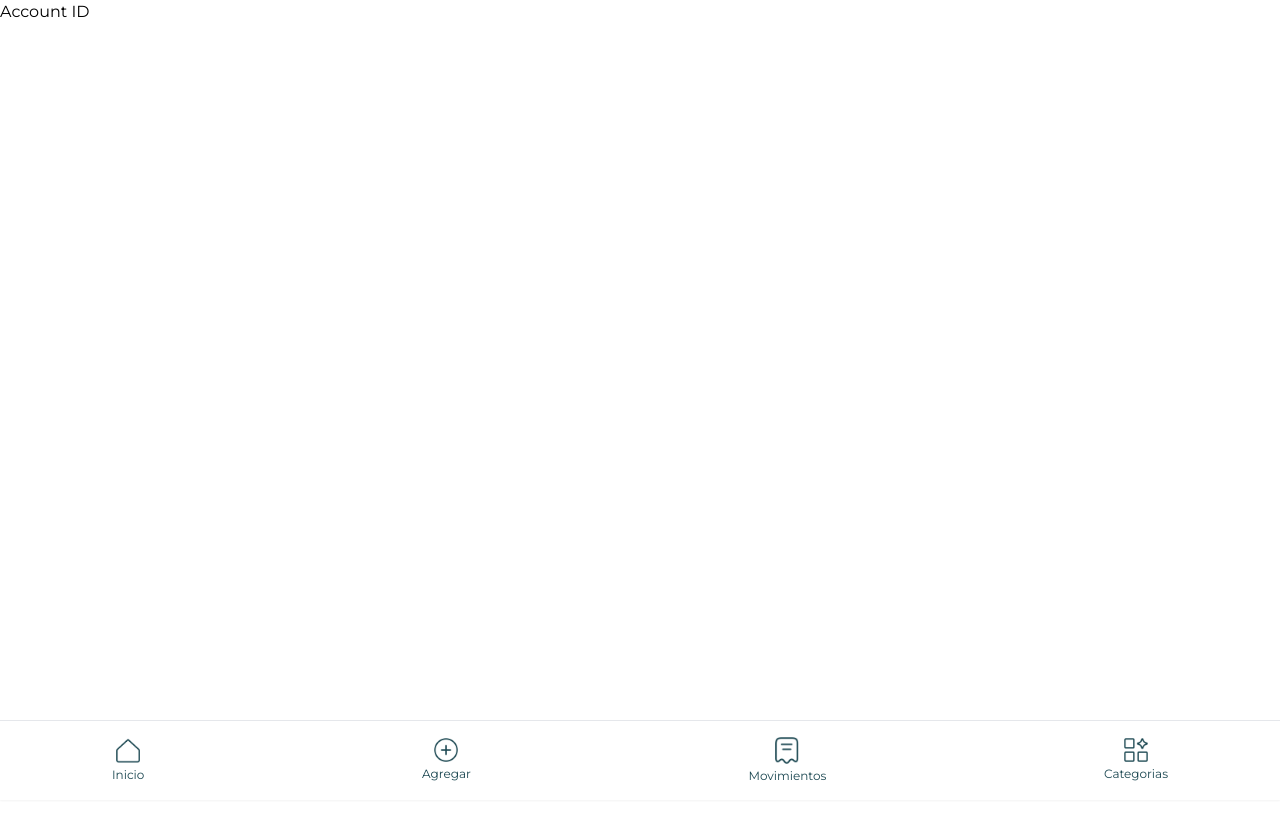
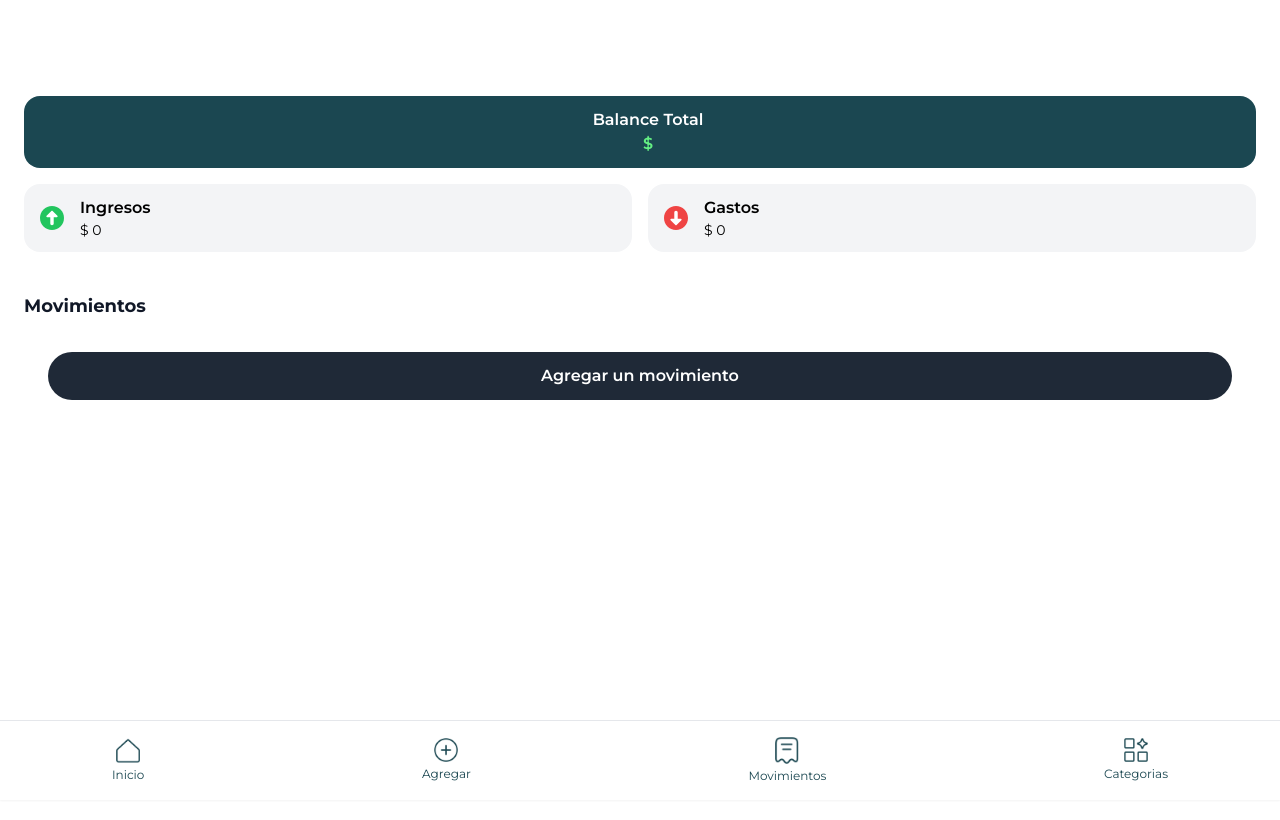
Before and after one commit to zadmin88/nextjs-mymoney, a Next.js app: page /accounts/1 in a window 1280 px wide. Shown: the top 820 px of the page. Built offline with nearby package versions, Linux system fonts and the light colour scheme; no server answers.

Commit message:
Add single account style and action

```diff
--- a/app/accounts/[accountId]/page.tsx
+++ /dev/null
@@ -1,7 +0,0 @@
-import React from "react";
-
-const page = () => {
-  return <div>Account ID</div>;
-};
-
-export default page;
--- /dev/null
+++ b/app/accounts/[moneyAccountId]/MoneyAccountClient.tsx
@@ -0,0 +1,56 @@
+"use client";
+
+import { MoneyAccount } from "@prisma/client";
+import TotalCardItem from "@/app/components/accounts/TotalCardItem";
+import Button from "@/app/components/buttons/Button";
+interface MoneyAccountProps {
+  moneyAccount: MoneyAccount;
+}
+
+const MoneyAccountClient: React.FC<any> = ({ data }) => {
+  const { moneyAccount } = data;
+
+  return (
+    <div className="px-6 mt-24 flex flex-col gap-4">
+      <div
+        className={`flex py-3 gap-4  pl-4 items-center bg-brand-teal rounded-2xl justify-center`}
+      >
+        <div className="flex flex-col justify-center items-center">
+          <span className="text-base font-semibold text-white">
+            Balance Total
+          </span>
+          <span className="text-base font-semibold text-brand-lime">
+            $ {moneyAccount?.balance}
+          </span>
+        </div>
+      </div>
+
+      <div className="flex justify-evenly gap-4">
+        <TotalCardItem
+          bgColor="bg-gray-100"
+          name="Ingresos"
+          icon={`/icons/moneyAccount/incomeVector.svg`}
+          balance={0}
+        />
+        <TotalCardItem
+          bgColor="bg-gray-100"
+          name="Gastos"
+          icon={`/icons/moneyAccount/outcomeVector.svg`}
+          balance={0}
+        />
+      </div>
+
+      <div>
+        <h1 className="text-lg text-gray-900 font-bold pt-6 mb-4  ">
+          Movimientos
+        </h1>
+
+        <div className="bg-white rounded-2xl py-4 px-6">
+          <Button rounded label="Agregar un movimiento" onClick={() => {}} />
+        </div>
+      </div>
+    </div>
+  );
+};
+
+export default MoneyAccountClient;
--- /dev/null
+++ b/app/accounts/[moneyAccountId]/page.tsx
@@ -0,0 +1,19 @@
+import getMoneyAccountById from "@/app/actions/getMoneyAccountById";
+import ClientOnly from "@/app/components/ClientOnly";
+import MoneyAccountClient from "./MoneyAccountClient";
+
+interface IParams {
+  moneyAccountId: string;
+}
+
+const MoneyAccountPage = async ({ params }: { params: IParams }) => {
+  const moneyAccount = await getMoneyAccountById(params);
+
+  return (
+    <ClientOnly>
+      <MoneyAccountClient data={moneyAccount} />
+    </ClientOnly>
+  );
+};
+
+export default MoneyAccountPage;
--- /dev/null
+++ b/app/actions/getMoneyAccountById.ts
@@ -0,0 +1,77 @@
+import { NextResponse } from "next/server";
+
+import prisma from "@/app/libs/prismadb";
+import getCurrentUser from "@/app/actions/getCurrentUser";
+
+interface IParams {
+  moneyAccountId: string;
+}
+
+export default async function getMoneyAccountById(IParams: IParams) {
+  try {
+    const { moneyAccountId } = IParams;
+    const currentUser = await getCurrentUser();
+
+    if (!currentUser) {
+      return NextResponse.error();
+    }
+
+    let query: any = {};
+
+    query.id = moneyAccountId;
+
+    //   if (startDate && endDate) {
+    //     query.NOT = {
+    //       reservations: {
+    //         some: {
+    //           OR: [
+    //             {
+    //               endDate: { gte: startDate },
+    //               startDate: { lte: startDate },
+    //             },
+    //             {
+    //               startDate: { lte: endDate },
+    //               endDate: { gte: endDate },
+    //             },
+    //           ],
+    //         },
+    //       },
+    //     };
+    //   }
+
+    // const totalAvalible = sumByAccountType.reduce(
+    //   (acc, val) => {
+    //     if (val._sum.balance) {
+    //       if (val.accountType === "cash" || val.accountType === "checking") {
+    //         acc.totalAvalible = acc.totalAvalible + val._sum.balance;
+    //       }
+    //       if (val.accountType === "saving") {
+    //         acc.totalSavings = acc.totalSavings + val._sum.balance;
+    //       }
+
+    //       if (val.accountType === "credit" || val.accountType === "debt") {
+    //         acc.totalDebt = acc.totalDebt + val._sum.balance;
+    //       }
+
+    //       if (val.accountType === "investment") {
+    //         acc.totalInvestment = acc.totalDebt + val._sum.balance;
+    //       }
+    //     }
+
+    //     return acc;
+    //   },
+    //   { totalAvalible: 0, totalSavings: 0, totalDebt: 0, totalInvestment: 0 }
+    // );
+
+    const moneyAccount = await prisma.moneyAccount.findUnique({
+      where: query,
+      include: {
+        movements: true,
+      },
+    });
+
+    return { moneyAccount };
+  } catch (error: any) {
+    throw new Error(error);
+  }
+}
--- a/app/components/accounts/TotalCardItem.tsx
+++ b/app/components/accounts/TotalCardItem.tsx
@@ -5,15 +5,19 @@ interface AccountCardItemProps {
   name: string;
   icon: string;
   balance: number;
+  bgColor?: string;
 }
 
 const TotalCardItem: React.FC<AccountCardItemProps> = ({
   name,
   icon,
   balance,
+  bgColor = "bg-white",
 }) => {
   return (
-    <div className="flex py-3 gap-4  pl-4 items-center bg-white rounded-2xl">
+    <div
+      className={`flex w-full py-3 gap-4  pl-4 items-center ${bgColor} rounded-2xl`}
+    >
       <Image src={icon} alt={name} height="0" width="0" className="w-6 h-6" />
       <div className="flex flex-col">
         <span className="text-base font-semibold">{name}</span>
```
Also changed, not shown: public/icons/moneyAccount/incomeVector.svg (added), public/icons/moneyAccount/outcomeVector.svg (added).
